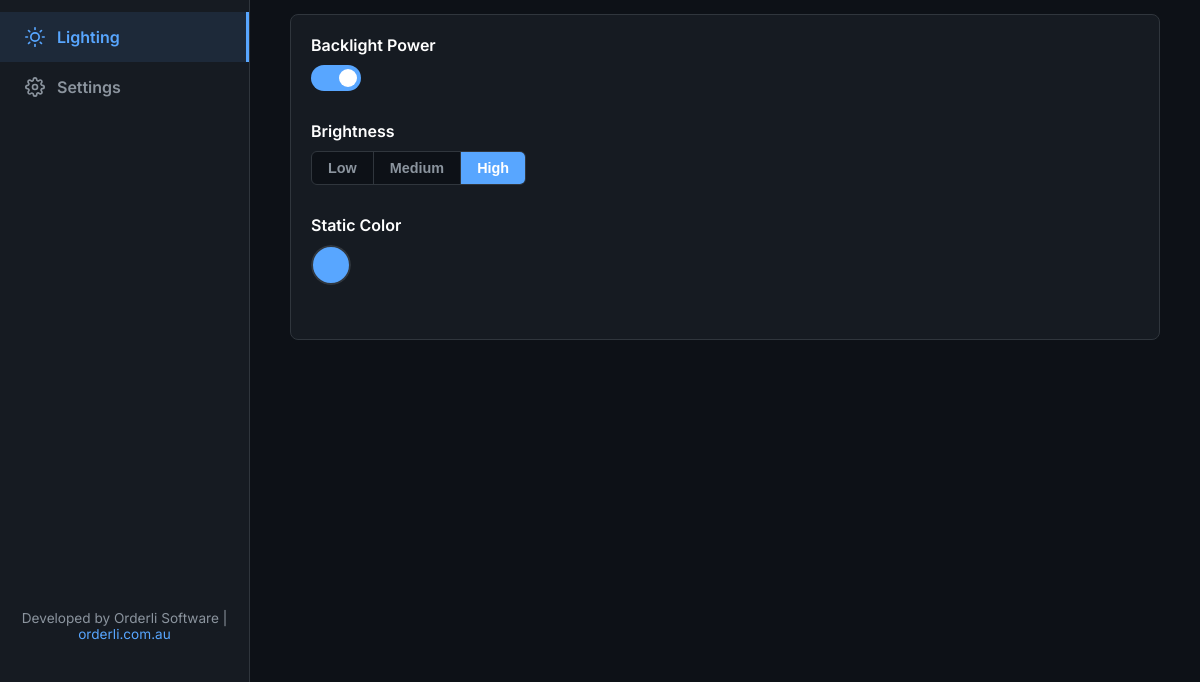
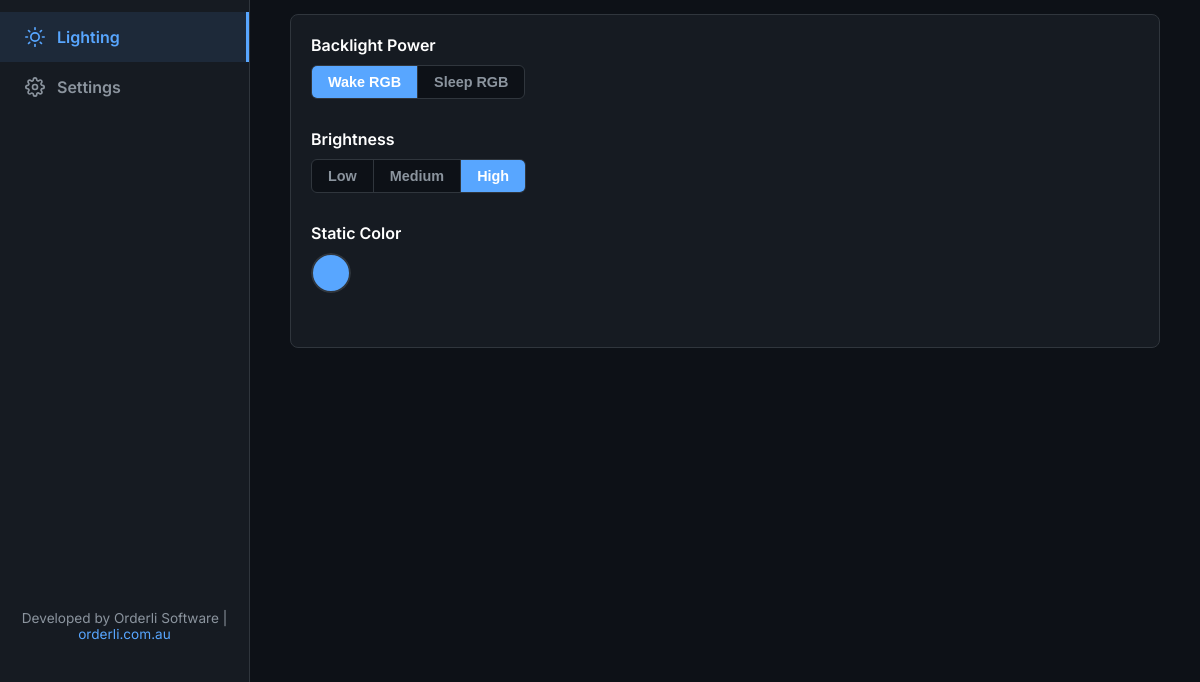
Before and after one commit to OrderliSS/SurfaceProKeyboard, an Electron app: page SurfaceTypeCoverManager.Web/wwwroot/index.html in a window 1200 px wide. Both pictures are taken after a click on the element "Lighting". Shown: the part 118-800 px from the top of the page. Drawn offline with Linux system fonts and the light colour scheme; no server answers.

Commit message:
UI: Replace lighting toggle with Wake RGB and Sleep RGB buttons

```diff
--- a/SurfaceTypeCoverManager.Web/wwwroot/index.html
+++ b/SurfaceTypeCoverManager.Web/wwwroot/index.html
@@ -434,10 +434,10 @@
             <div class="card">
                 <div class="control-group">
                     <label class="control-label">Backlight Power</label>
-                    <label class="switch">
-                        <input type="checkbox" id="lightToggle" checked onchange="updateLighting()">
-                        <span class="slider"></span>
-                    </label>
+                    <div class="btn-group" id="powerGroup">
+                        <button onclick="setPower(true)" id="btnPowerWake" class="active">Wake RGB</button>
+                        <button onclick="setPower(false)" id="btnPowerSleep">Sleep RGB</button>
+                    </div>
                 </div>
 
                 <div class="control-group">
@@ -544,7 +544,16 @@
         }
 
         // Lighting Control
+        let currentPower = true;
         let currentBrightness = 100;
+
+        function setPower(isOn) {
+            currentPower = isOn;
+            document.querySelectorAll('#powerGroup button').forEach(b => b.classList.remove('active'));
+            document.getElementById(isOn ? 'btnPowerWake' : 'btnPowerSleep').classList.add('active');
+            updateLighting();
+        }
+
         function setBrightness(level) {
             currentBrightness = level;
             document.querySelectorAll('#brightnessGroup button').forEach(b => b.classList.remove('active'));
@@ -556,7 +565,7 @@
         function updateLighting() {
             clearTimeout(lightingDebounce);
             lightingDebounce = setTimeout(async () => {
-                const isOn = document.getElementById('lightToggle').checked;
+                const isOn = currentPower;
                 const brightness = currentBrightness;
                 const color = document.getElementById('colorPicker').value;
 
```
